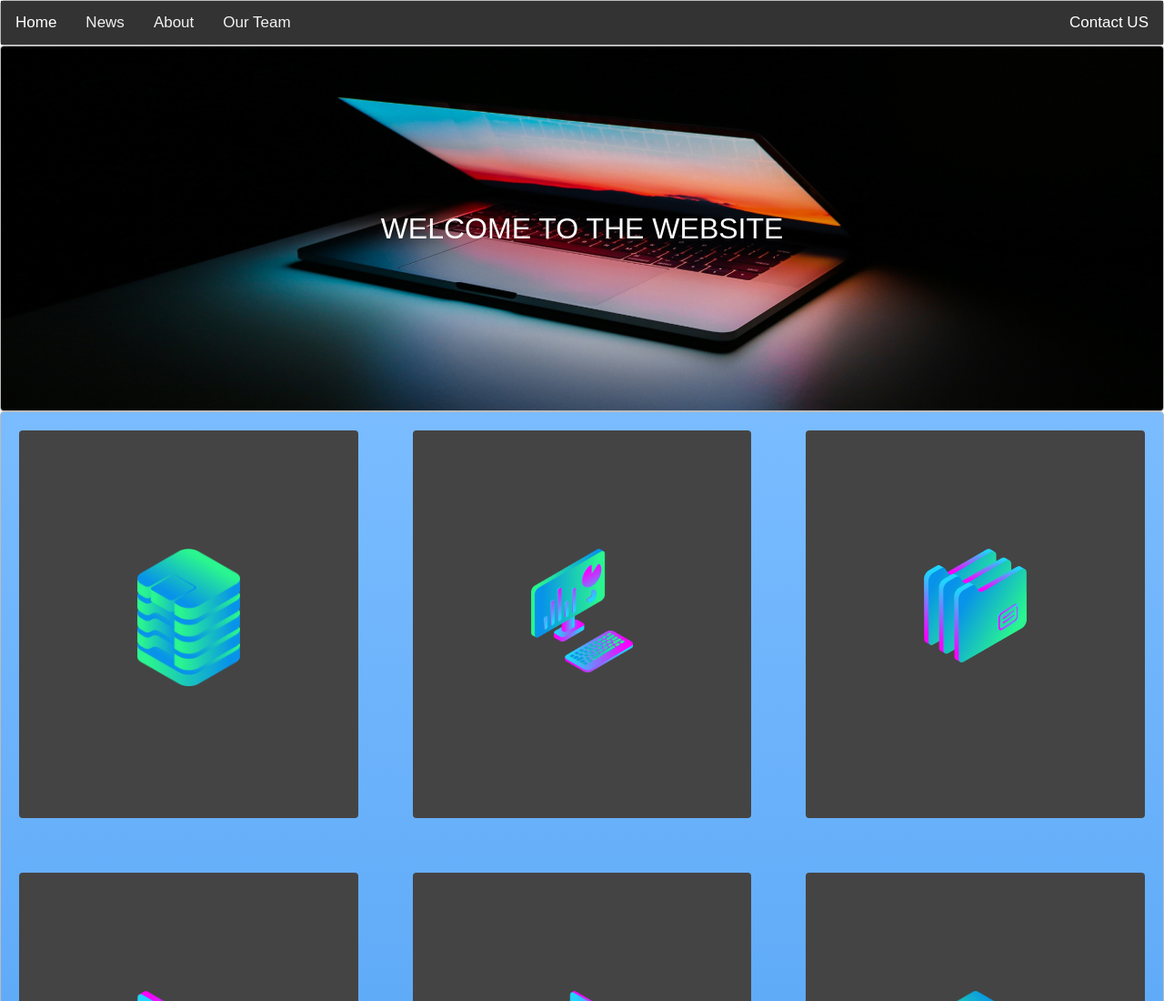
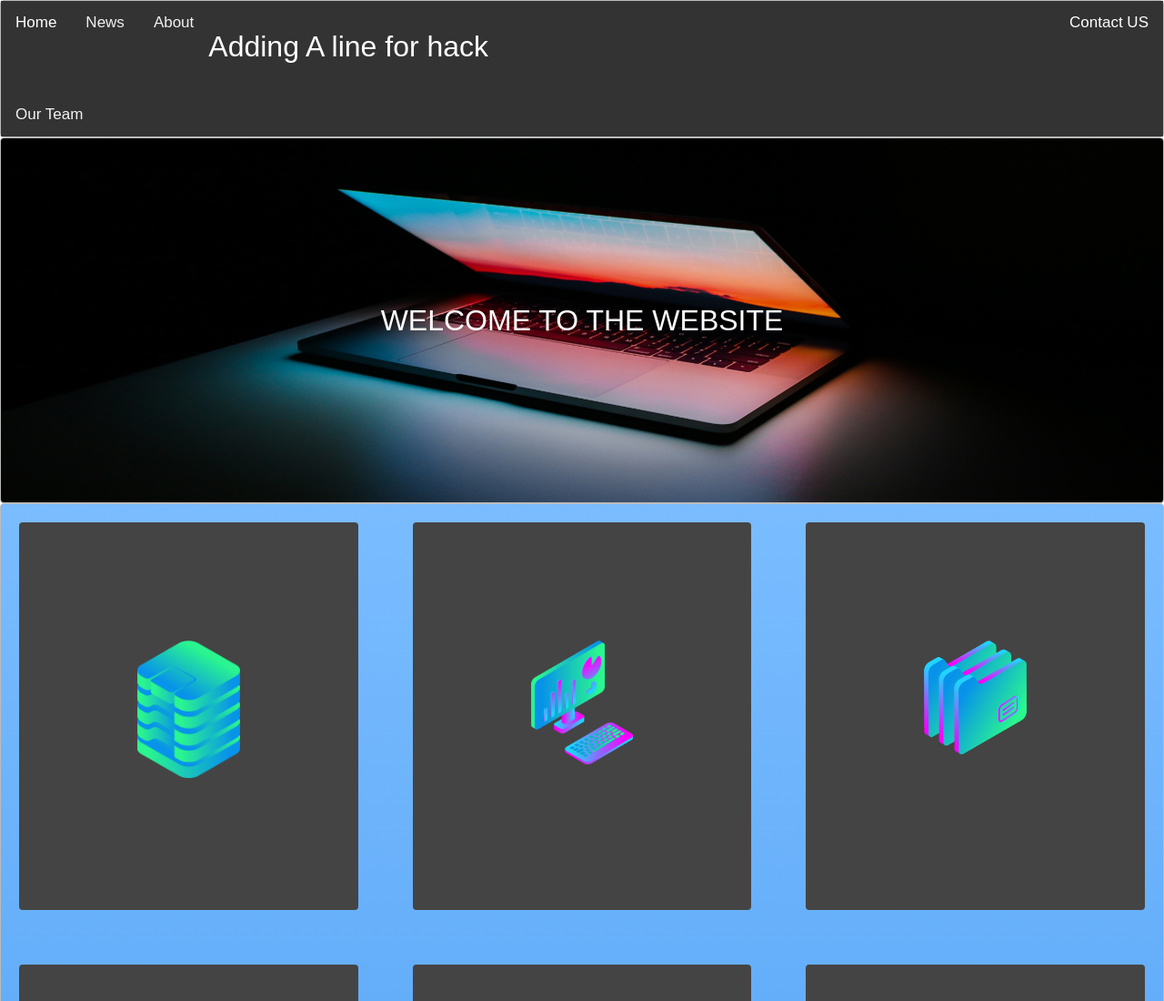
Before and after one commit to alimd234/mogaweb.github.io, a plain HTML site: page index.html in a window 1280 px wide. Shown: the top 1100 px of the page at 91% size. Drawn offline with Linux system fonts and the light colour scheme.

Commit message:
Update index.html

```diff
--- a/index.html
+++ b/index.html
@@ -12,6 +12,9 @@
         <a href="#news">News</a>
         <li style="float:right"><a class="active" href="Contact US">Contact US</a></li>
         <a href="#about">About</a>
+        <p> Adding A line for hack </p>
+
+
         <a href="">Our Team</a>
       </div>
 
```
